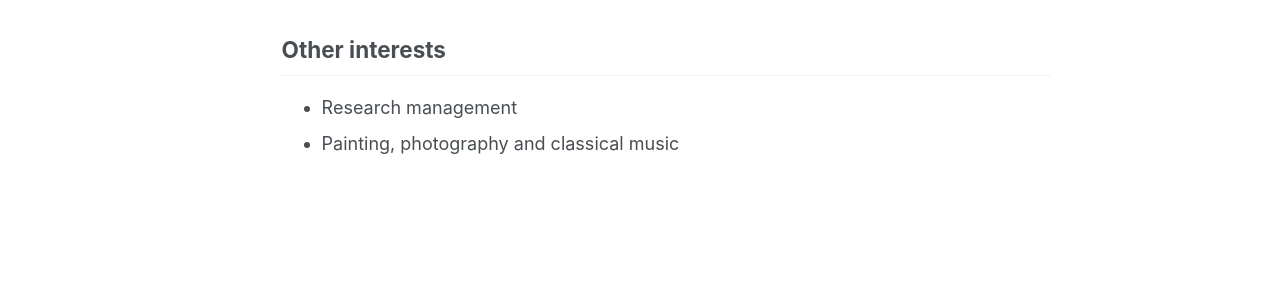
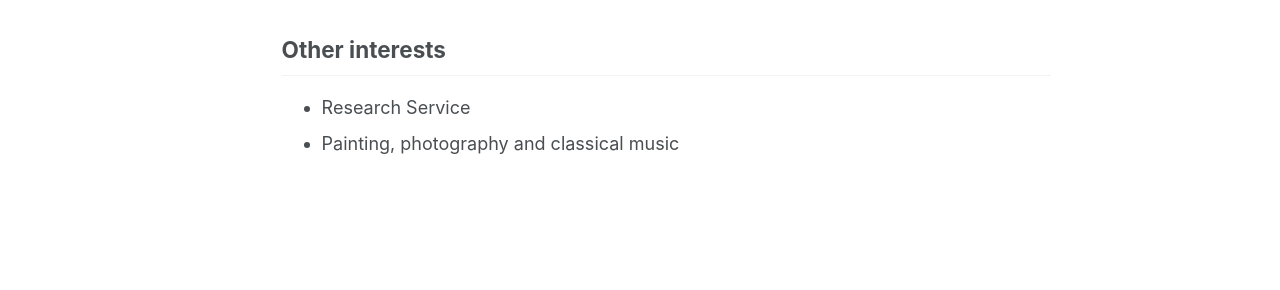
Before and after one commit to john-ssebandeke/john-ssebandeke.github.io, a Jekyll site: the page built from _pages/about.md, in a window 1280 px wide and 1138 px high. Shown: the part 565-855 px from the top of the window. Built offline with Jekyll 4.4.1, drawn with Linux system fonts in a browser that asks for light colours; some web fonts are replaced.

Commit message:
Update about.md

```diff
--- a/_pages/about.md
+++ b/_pages/about.md
@@ -18,5 +18,5 @@ Post-doctoral researcher at [Max Planck Institute for Meteorology](https://mpime
   * Climate variability and predictability
 
 ## Other interests
-  * Research management
+  * Research Service
   * Painting, photography and classical music
```
